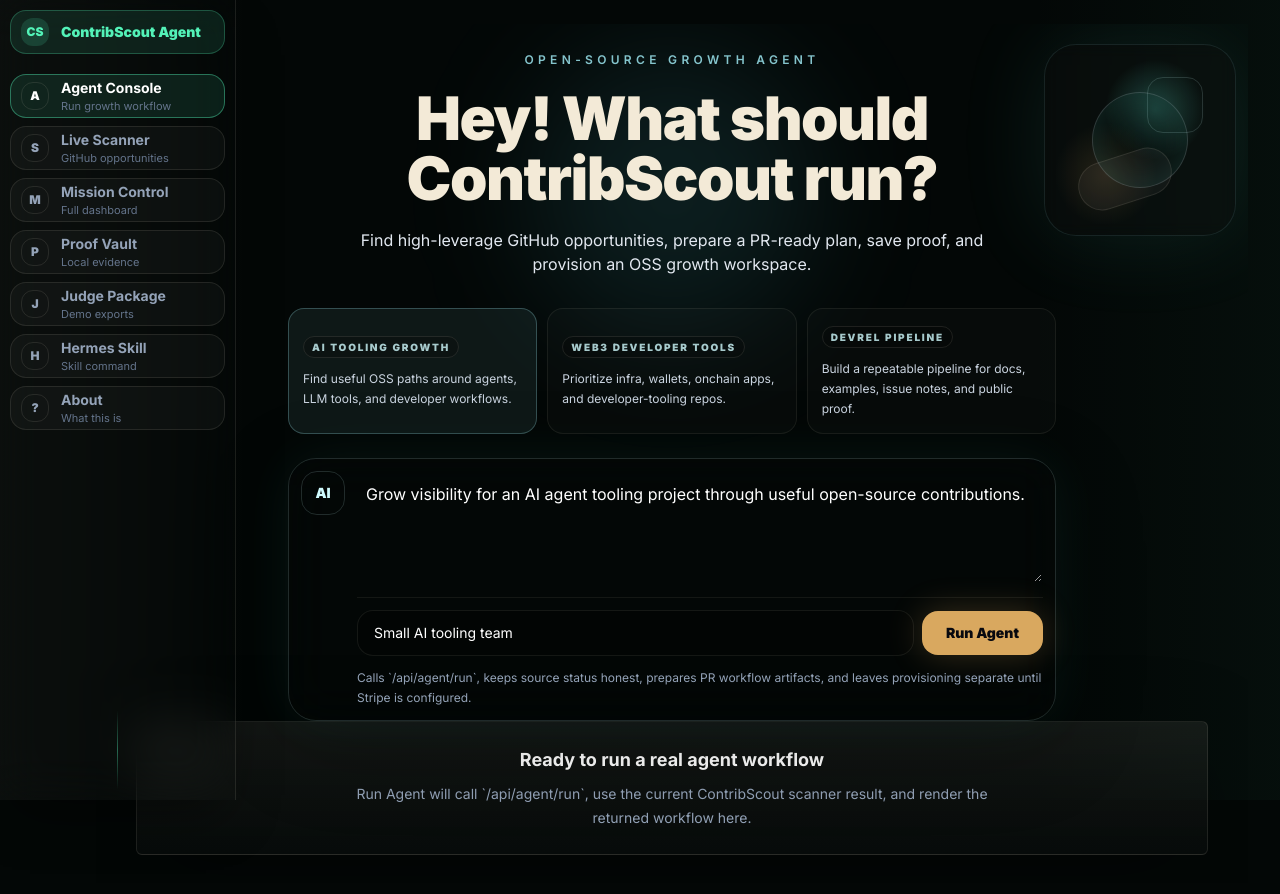
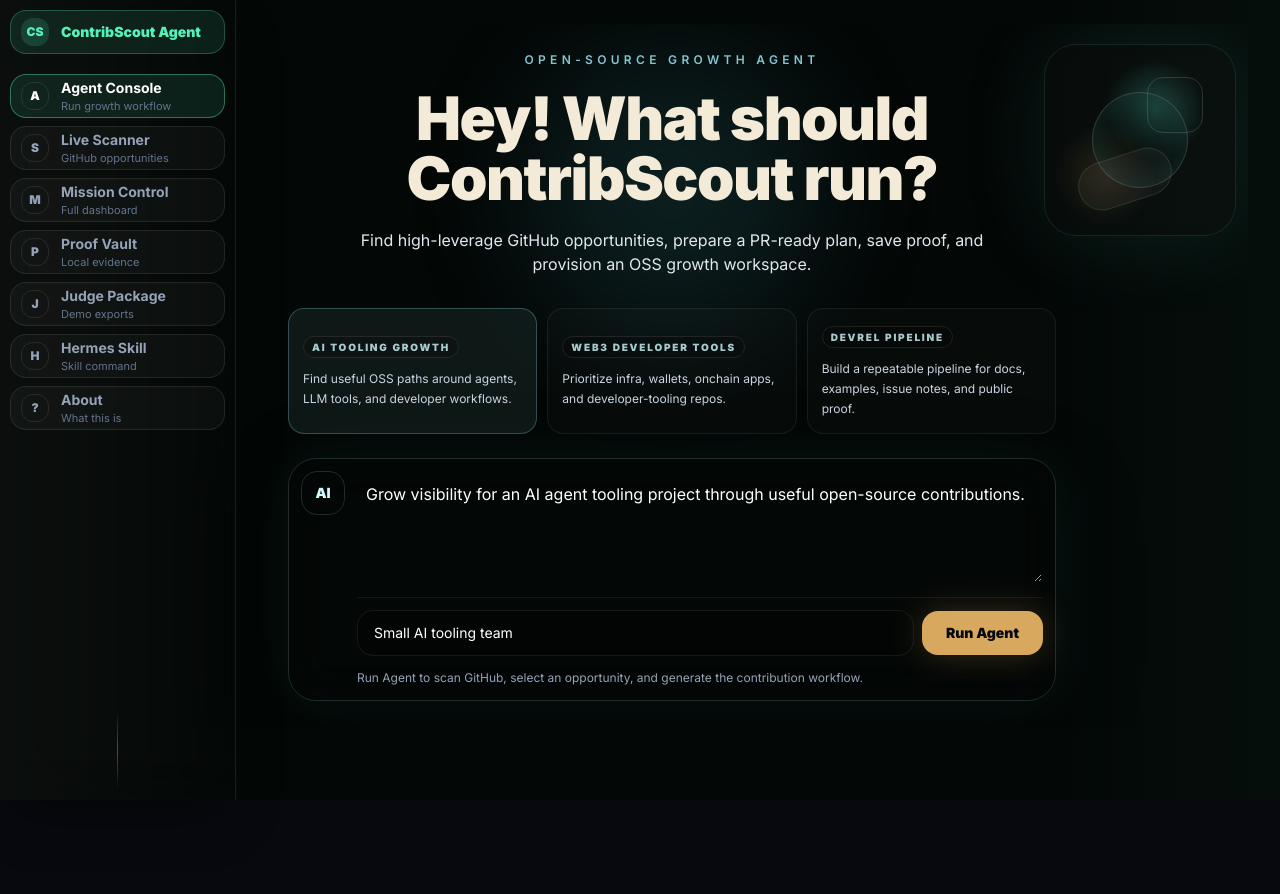
Before and after one commit to Sworntech-dev/contribscout, a Next.js app: page / in a window 1280 px wide. Shown: the top 894 px of the page. After the commit the page ends 800 px from the top, so only its background shows below. Built offline with nearby package versions, Linux system fonts and the light colour scheme.

Commit message:
Fix Agent Console empty state

```diff
--- a/src/components/agent-demo-mode.tsx
+++ b/src/components/agent-demo-mode.tsx
@@ -249,6 +249,7 @@
                 aria-label="Business goal"
                 value={businessGoal}
                 onChange={(event) => setBusinessGoal(event.target.value)}
+                placeholder="Describe your open-source growth goal..."
                 className="min-h-28 w-full resize-y rounded-2xl border border-transparent bg-transparent px-2 py-2 text-base leading-7 text-white outline-none transition placeholder:text-slate-500 focus:border-cyan-100/15"
               />
               <div className="mt-2 flex flex-col gap-2 border-t border-cream/[0.07] pt-3 sm:flex-row sm:items-center">
@@ -268,8 +269,7 @@
                 </button>
               </div>
               <p className="mt-3 text-xs leading-5 text-slate-400">
-                Calls `/api/agent/run`, keeps source status honest, prepares PR workflow artifacts, and leaves
-                provisioning separate until Stripe is configured.
+                Run Agent to scan GitHub, select an opportunity, and generate the contribution workflow.
               </p>
               {runState === "error" ? (
                 <p className="mt-3 rounded-2xl border border-rose/30 bg-rose/10 px-3 py-2 text-sm text-rose">{error}</p>
@@ -278,10 +278,10 @@
           </div>
         </div>
 
-        {runState === "running" ? <AgentLoadingState /> : null}
+        {runState === "running" ? <div className="mx-auto mt-8 max-w-3xl"><AgentLoadingState /></div> : null}
 
         {result ? (
-          <div className="grid gap-8">
+          <div className="mt-12 grid gap-8 border-t border-cream/[0.08] pt-10">
             <section id="agent-run-results" className="scroll-mt-24 space-y-4">
               <SectionHeading
                 eyebrow="Section A"
@@ -468,14 +468,7 @@
               </Panel>
             </div>
           </div>
-        ) : (
-          <div className="premium-panel rounded-md p-6 text-center">
-            <p className="text-lg font-bold text-white">Ready to run a real agent workflow</p>
-            <p className="mx-auto mt-2 max-w-2xl text-sm leading-6 text-slate-400">
-              Run Agent will call `/api/agent/run`, use the current ContribScout scanner result, and render the returned workflow here.
-            </p>
-          </div>
-        )}
+        ) : null}
       </div>
     </section>
   );
```
Lines whose indentation alone changed are shown as unchanged.
